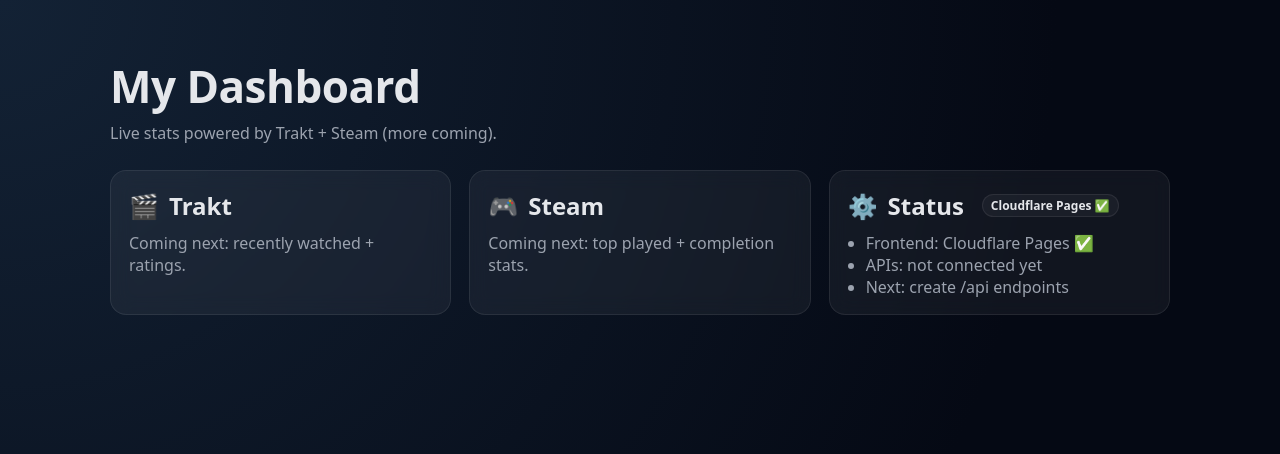
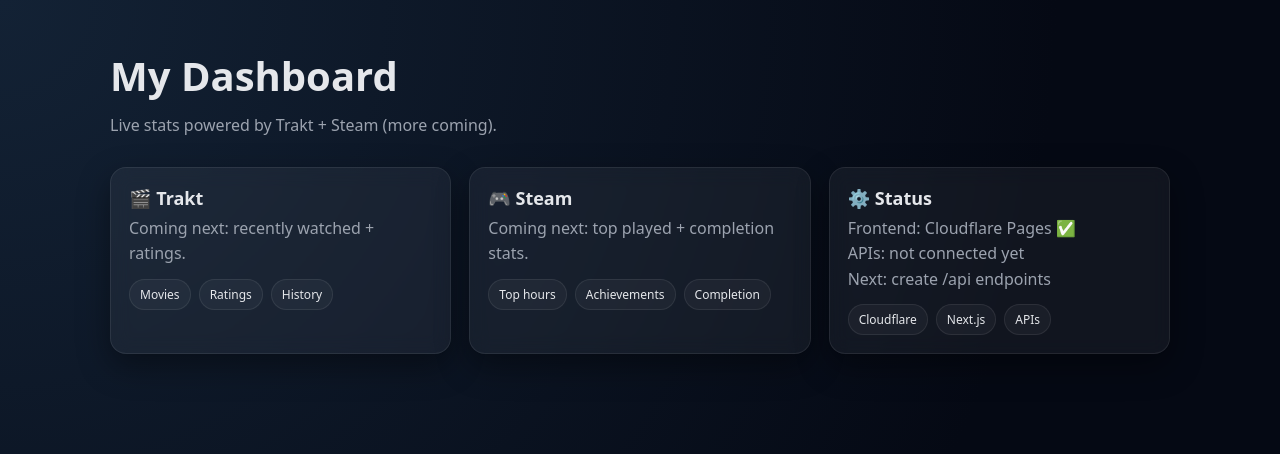
Before and after one commit to armand-abasllari/dashboard-ui, a Next.js app: page / in a window 1280 px wide. Shown: the top 454 px of the page. Built offline with nearby package versions, Linux system fonts and the light colour scheme.

Commit message:
Refactor Home component layout and styling for improved structure and modularity

```diff
--- a/src/app/globals.css
+++ b/src/app/globals.css
@@ -1,12 +1,23 @@
-/* ====== Website-like theme ====== */
+/* ====== Copied from abasllari.com style.css ====== */
+
+/* =========================================================
+   VARIABLES
+   ========================================================= */
 :root {
   --bg-main: radial-gradient(circle at top left, #132235, #050914 70%);
   --card-bg: rgba(255, 255, 255, 0.05);
   --border-soft: rgba(255, 255, 255, 0.08);
   --text-main: #e5e7eb;
   --text-muted: #9ca3af;
+  --accent: #38bdf8;
+  --accent-soft: rgba(56, 189, 248, 0.18);
+  --shadow-soft: 0 12px 32px rgba(0, 0, 0, 0.4);
+  --radius: 16px;
 }
 
+/* =========================================================
+   GLOBAL
+   ========================================================= */
 * {
   box-sizing: border-box;
 }
@@ -18,77 +29,95 @@
 
 body {
   margin: 0;
-  font-family: ui-sans-serif, system-ui, -apple-system, Segoe UI, Roboto, Arial,
-    "Apple Color Emoji", "Segoe UI Emoji";
+  font-family: system-ui, -apple-system, Segoe UI, Roboto, Ubuntu, Cantarell, Noto Sans,
+    "Helvetica Neue", Arial, "Apple Color Emoji", "Segoe UI Emoji";
   background: var(--bg-main);
   color: var(--text-main);
 }
 
-/* ====== Layout ====== */
+/* =========================================================
+   LAYOUT
+   ========================================================= */
 .container {
   max-width: 1100px;
   margin: 0 auto;
-  padding: 56px 20px;
+  padding: 48px 20px;
 }
 
-.h1 {
-  font-size: 44px;
-  margin: 0 0 6px;
-  letter-spacing: -0.5px;
+.section-title {
+  font-size: 40px;
+  font-weight: 800;
+  margin: 0;
 }
 
-.sub {
+.section-subtitle {
+  margin: 10px 0 28px;
   color: var(--text-muted);
-  margin: 0 0 26px;
+  line-height: 1.6;
 }
 
-/* ====== Cards ====== */
+/* =========================================================
+   GRID + CARD (website style)
+   ========================================================= */
 .grid {
   display: grid;
-  grid-template-columns: repeat(3, minmax(0, 1fr));
+  grid-template-columns: repeat(2, minmax(0, 1fr));
   gap: 18px;
-}
-
-@media (max-width: 900px) {
-  .grid {
-    grid-template-columns: 1fr;
-  }
 }
 
 .card {
   background: var(--card-bg);
   border: 1px solid var(--border-soft);
-  border-radius: 16px;
-  padding: 18px 18px 16px;
+  border-radius: var(--radius);
+  padding: 18px;
+  box-shadow: var(--shadow-soft);
   backdrop-filter: blur(10px);
 }
 
-.card-title {
-  display: flex;
-  align-items: center;
-  gap: 10px;
-  font-weight: 700;
-  margin: 0 0 10px;
+.card h3 {
+  margin: 0 0 6px;
+  font-size: 18px;
 }
 
-.card-text {
+.card p {
+  margin: 0;
   color: var(--text-muted);
-  margin: 0;
+  line-height: 1.6;
 }
 
-.list {
-  margin: 0;
-  padding-left: 18px;
-  color: var(--text-muted);
+.tags {
+  display: flex;
+  flex-wrap: wrap;
+  gap: 8px;
+  margin-top: 12px;
 }
 
-.badge {
-  display: inline-block;
-  padding: 2px 8px;
+.tag {
+  font-size: 12px;
+  padding: 6px 10px;
   border-radius: 999px;
   border: 1px solid var(--border-soft);
   background: rgba(255, 255, 255, 0.04);
   color: var(--text-main);
-  font-size: 12px;
-  margin-left: 8px;
+  white-space: nowrap;
 }
+
+/* =========================================================
+   DASHBOARD-SPECIFIC (same style, just 3 columns)
+   ========================================================= */
+.dashboard-grid {
+  grid-template-columns: repeat(3, minmax(0, 1fr));
+}
+
+@media (max-width: 1100px) {
+  .dashboard-grid {
+    grid-template-columns: repeat(2, minmax(0, 1fr));
+  }
+}
+
+@media (max-width: 720px) {
+  .grid,
+  .dashboard-grid {
+    grid-template-columns: 1fr;
+  }
+}
--- a/src/app/page.tsx
+++ b/src/app/page.tsx
@@ -1,37 +1,44 @@
 export default function Home() {
   return (
     <main className="container">
-      <h1 className="h1">My Dashboard</h1>
-      <p className="sub">Live stats powered by Trakt + Steam (more coming).</p>
+      <h1 className="section-title">My Dashboard</h1>
+      <p className="section-subtitle">Live stats powered by Trakt + Steam (more coming).</p>
 
-      <section className="grid">
+      <div className="grid dashboard-grid">
         <div className="card">
-          <h2 className="card-title">
-            <span aria-hidden>🎬</span> Trakt
-          </h2>
-          <p className="card-text">Coming next: recently watched + ratings.</p>
+          <h3>🎬 Trakt</h3>
+          <p>Coming next: recently watched + ratings.</p>
+          <div className="tags">
+            <span className="tag">Movies</span>
+            <span className="tag">Ratings</span>
+            <span className="tag">History</span>
+          </div>
         </div>
 
         <div className="card">
-          <h2 className="card-title">
-            <span aria-hidden>🎮</span> Steam
-          </h2>
-          <p className="card-text">Coming next: top played + completion stats.</p>
+          <h3>🎮 Steam</h3>
+          <p>Coming next: top played + completion stats.</p>
+          <div className="tags">
+            <span className="tag">Top hours</span>
+            <span className="tag">Achievements</span>
+            <span className="tag">Completion</span>
+          </div>
         </div>
 
         <div className="card">
-          <h2 className="card-title">
-            <span aria-hidden>⚙️</span> Status{" "}
-            <span className="badge">Cloudflare Pages ✅</span>
-          </h2>
-
-          <ul className="list">
-            <li>Frontend: Cloudflare Pages ✅</li>
-            <li>APIs: not connected yet</li>
-            <li>Next: create /api endpoints</li>
-          </ul>
+          <h3>⚙️ Status</h3>
+          <p>
+            Frontend: Cloudflare Pages ✅ <br />
+            APIs: not connected yet <br />
+            Next: create /api endpoints
+          </p>
+          <div className="tags">
+            <span className="tag">Cloudflare</span>
+            <span className="tag">Next.js</span>
+            <span className="tag">APIs</span>
+          </div>
         </div>
-      </section>
+      </div>
     </main>
   );
 }
```
